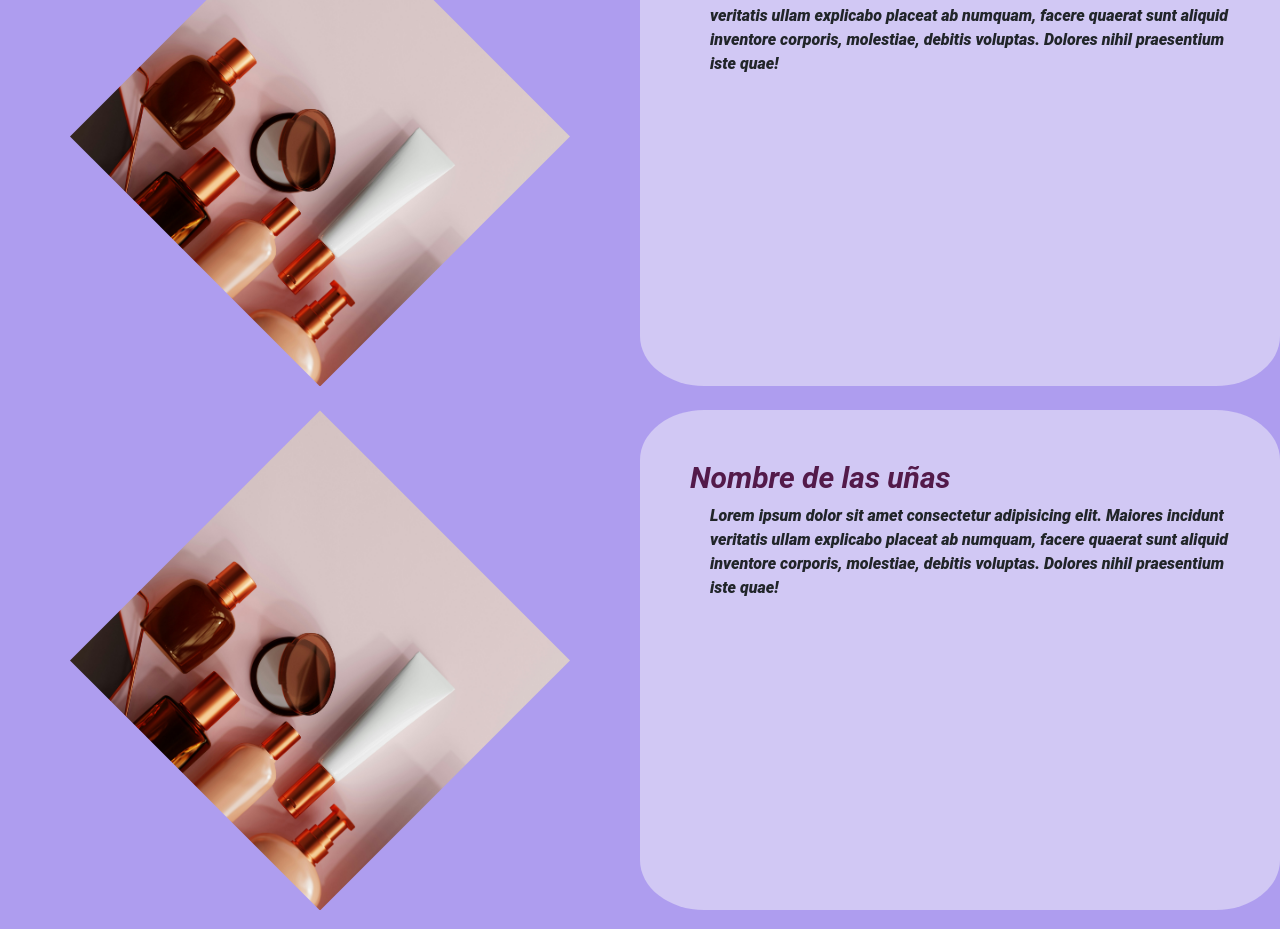
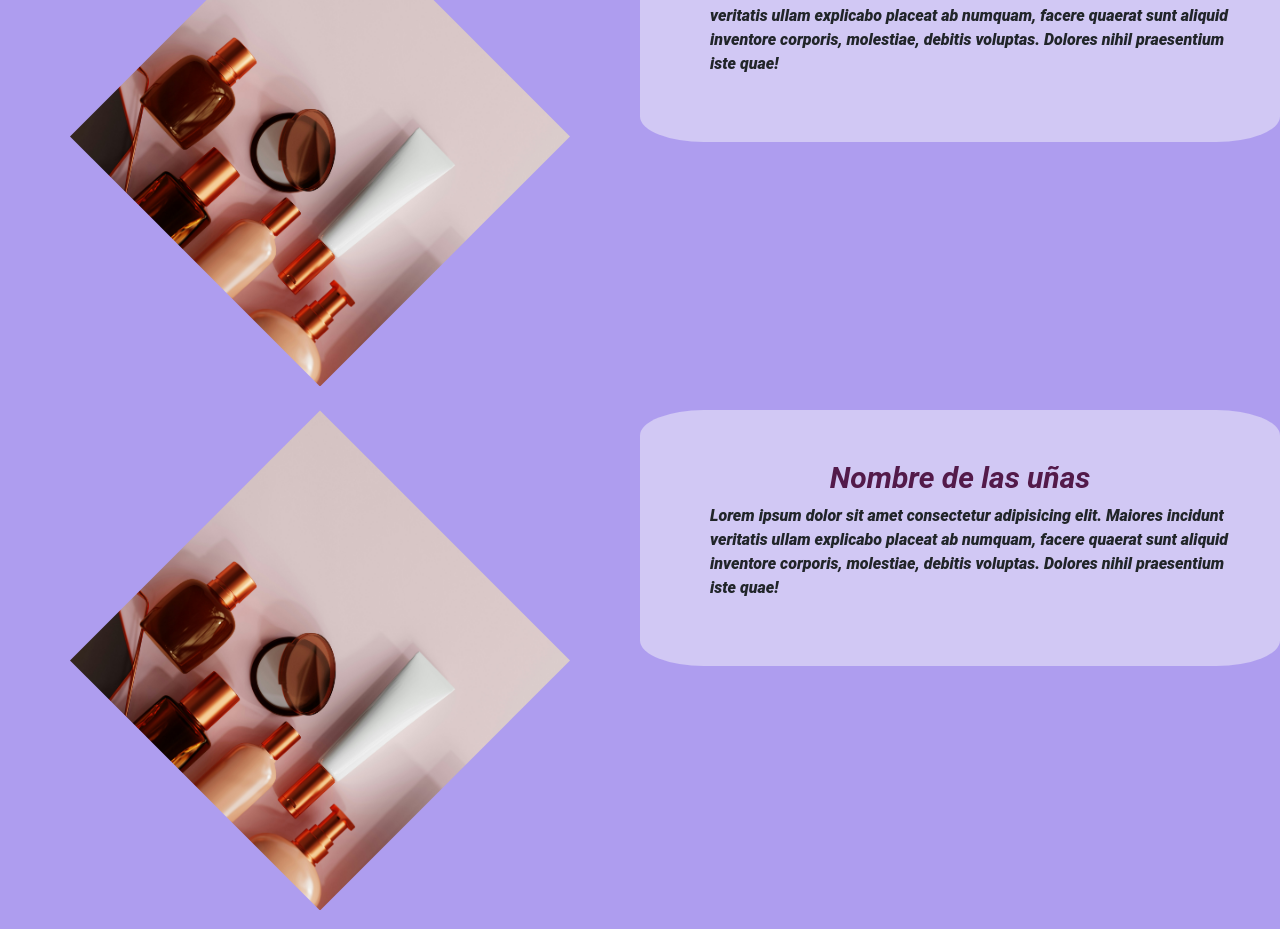
Before and after one commit to GREGORIO971117/U-asMar, a plain HTML site: page acrilico.html in a window 1280 px wide. Shown: the part 298-1227 px from the top of the page. Drawn offline with nearby package versions, Linux system fonts and the light colour scheme.

Commit message:
Se centraron los p

```diff
--- a/acrilico.html
+++ b/acrilico.html
@@ -57,7 +57,7 @@
               />
             </div>
           </div>
-          <div class="col-sm-12 col-md-6 mb-4 align-items-center justify-content parrafo">
+          <div class="col-sm-12 col-md-6 mb-4 align-items-center justify-content parrafo" style="display: flex; flex-direction: column; justify-content: center; height: 100%;">
             <h2>Nombre de las uñas</h2>
             <p>Lorem ipsum dolor sit amet consectetur adipisicing elit. Maiores incidunt veritatis ullam explicabo placeat ab numquam, facere quaerat sunt aliquid inventore corporis, molestiae, debitis voluptas. Dolores nihil praesentium iste quae!</p>
           </div>
@@ -72,7 +72,7 @@
               />
             </div>
           </div>
-          <div class="col-sm-12 col-md-6 mb-4 align-items-center justify-content parrafo">
+         <div class="col-sm-12 col-md-6 mb-4 align-items-center justify-content parrafo" style="display: flex; flex-direction: column; justify-content: center; height: 100%;">
             <h2>Nombre de las uñas</h2>
             <p>Lorem ipsum dolor sit amet consectetur adipisicing elit. Maiores incidunt veritatis ullam explicabo placeat ab numquam, facere quaerat sunt aliquid inventore corporis, molestiae, debitis voluptas. Dolores nihil praesentium iste quae!</p>
           </div>
@@ -87,7 +87,7 @@
               />
             </div>
           </div>
-          <div class="col-sm-12 col-md-6 mb-4 align-items-center justify-content parrafo">
+          <div class="col-sm-12 col-md-6 mb-4 align-items-center justify-content parrafo" style="display: flex; flex-direction: column; justify-content: center; height: 100%;">
             <h2>Nombre de las uñas</h2>
             <p>Lorem ipsum dolor sit amet consectetur adipisicing elit. Maiores incidunt veritatis ullam explicabo placeat ab numquam, facere quaerat sunt aliquid inventore corporis, molestiae, debitis voluptas. Dolores nihil praesentium iste quae!</p>
           </div>
```
